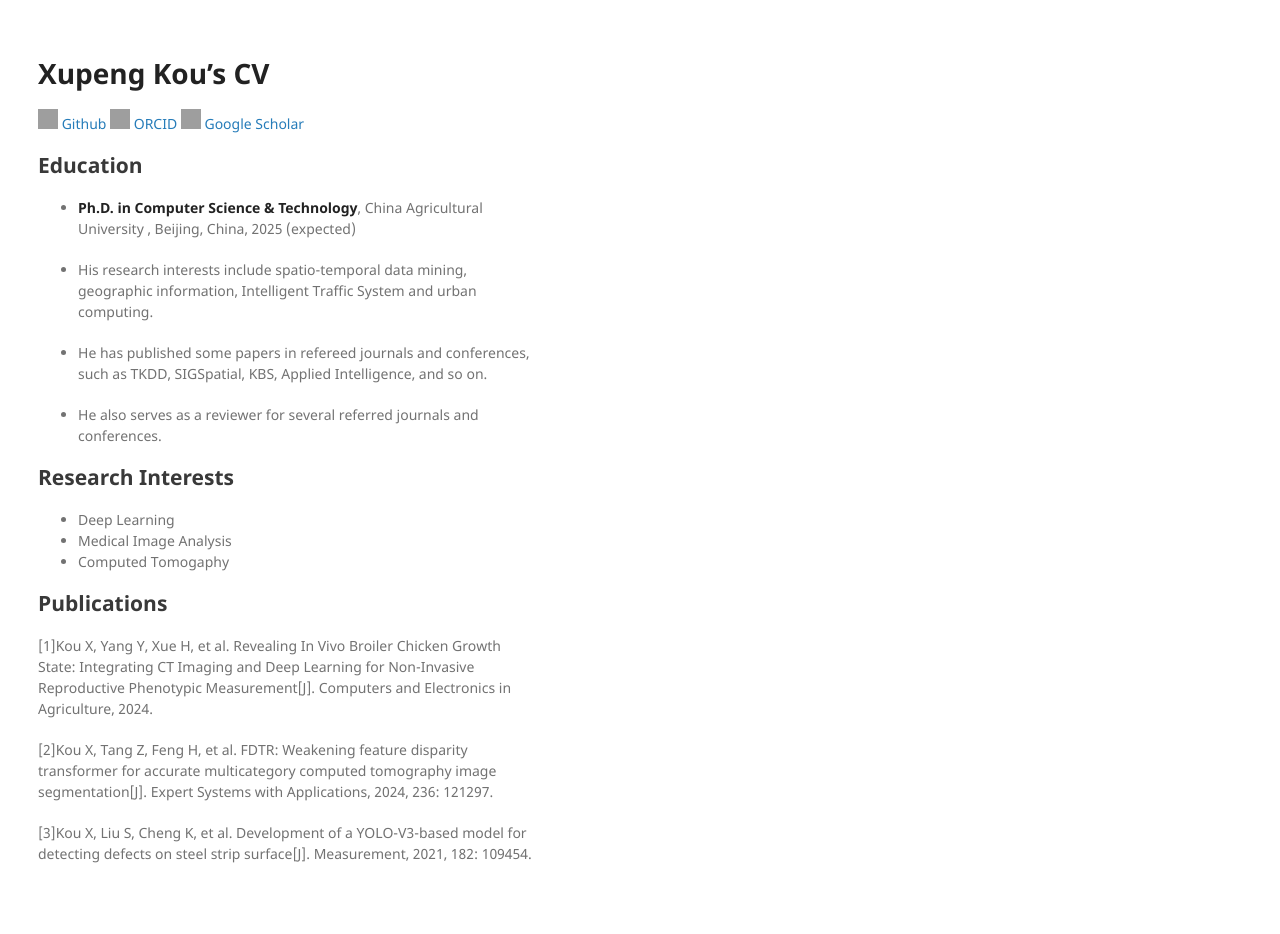
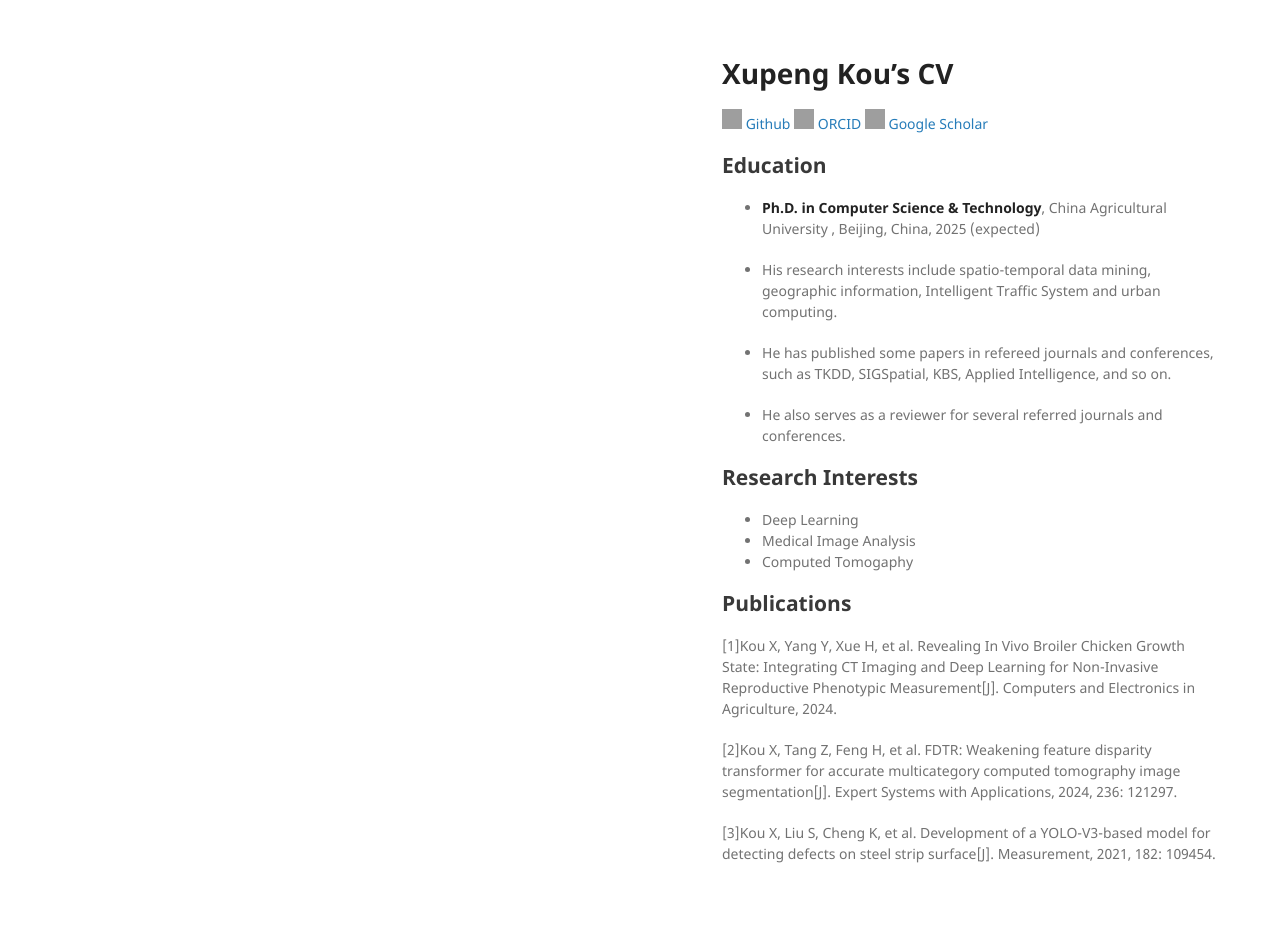
Before and after one commit to Github-XKou/Github-XKou.github.io, a Jekyll site: the page built from about.md, in a window 1280 px wide. Built offline with Jekyll 4.4.1, drawn with Linux system fonts in a browser that asks for light colours; grey boxes are pictures that could not be loaded.

Commit message:
Update jekyll-theme-minimal.scss

```diff
--- a/_sass/jekyll-theme-minimal.scss
+++ b/_sass/jekyll-theme-minimal.scss
@@ -211,9 +211,9 @@
 }
 
 div.diywrapper {
-    width:480px;
+    width:auto;
     margin:0;
-    align:left;
+    text-align:left;
   }
 
 @media print, screen and (max-width: 960px) {
```
